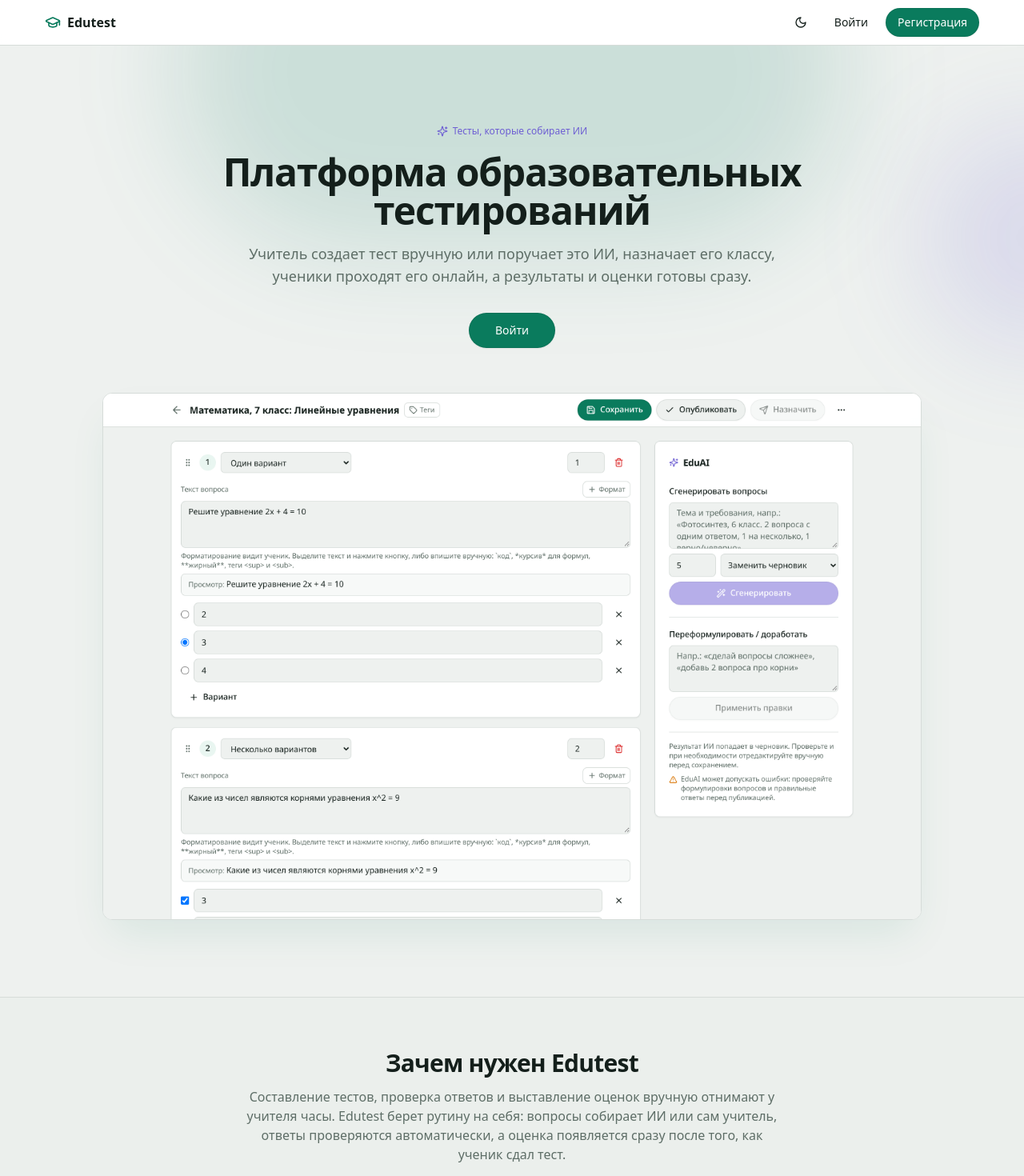
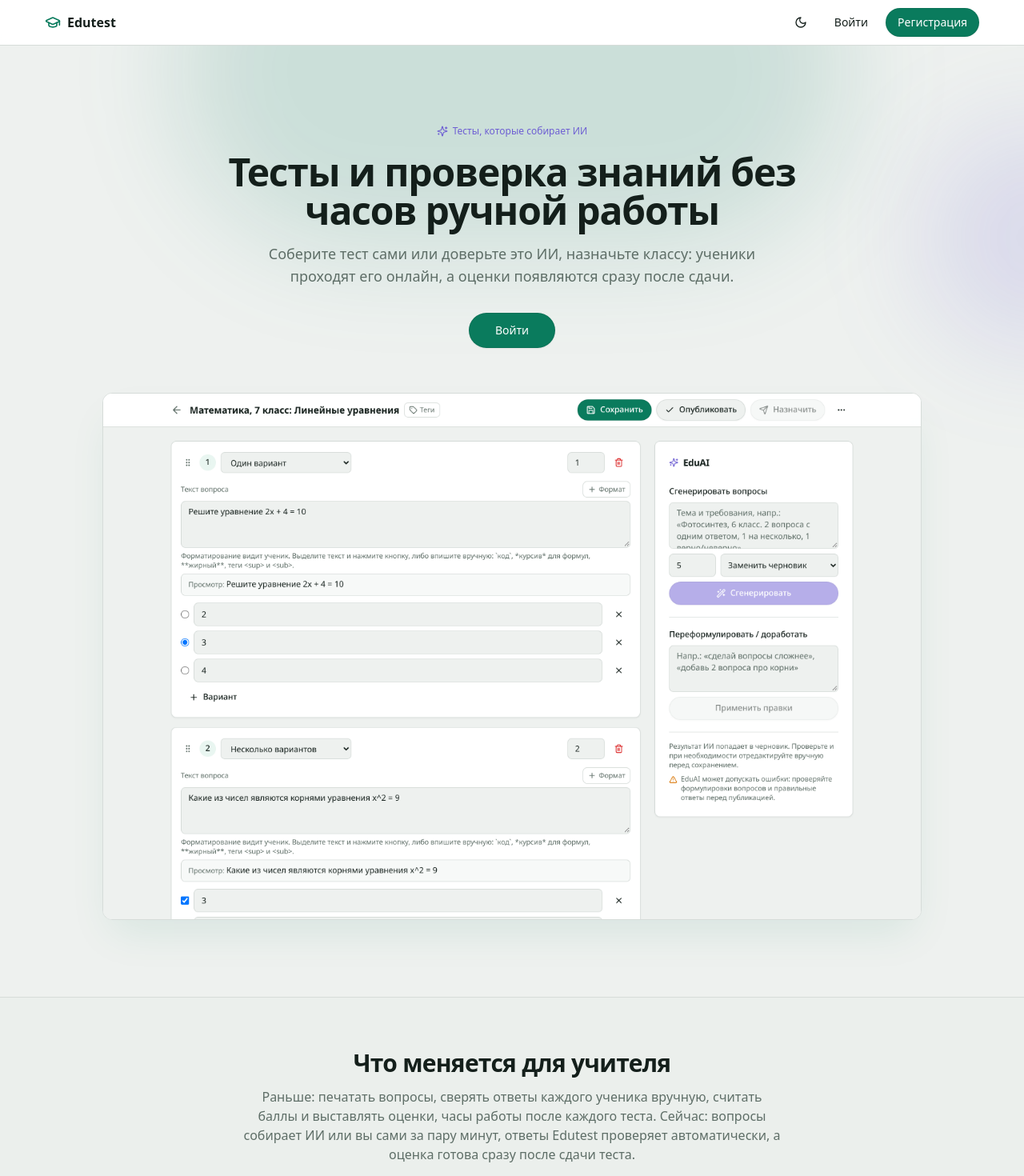
Before and after one commit to geek13-37/edutest, a React (Vite) app in the folder frontend/: page / in a window 1280 px wide. Shown: the top 1470 px of the page at 80% size. Built offline with nearby package versions, Linux system fonts and the light colour scheme.

Commit message:
landing: переписать тексты hero и блока пользы, скриншоты открываются в модалке

```diff
--- a/frontend/src/features/landing/LandingPage.tsx
+++ b/frontend/src/features/landing/LandingPage.tsx
@@ -8,7 +8,7 @@
   Users,
   Wand2,
 } from "lucide-react";
-import type { ComponentType } from "react";
+import { useState, type ComponentType } from "react";
 import { Link } from "react-router-dom";
 
 import dashboardDark from "@/assets/landing-dashboard-dark.png";
@@ -20,6 +20,7 @@
 import { Badge } from "@/components/ui/badge";
 import { Button } from "@/components/ui/button";
 import { Card, CardContent } from "@/components/ui/card";
+import { Dialog } from "@/components/ui/dialog";
 import { ThemeToggle } from "@/components/ui/theme-toggle";
 import { useTheme } from "@/lib/theme";
 import { TiltCard } from "./TiltCard";
@@ -100,8 +101,18 @@
   );
 }
 
-function Screenshot({ src, alt, aspect }: { src: string; alt: string; aspect?: string }) {
-  return (
+function Screenshot({
+  src,
+  alt,
+  aspect,
+  onClick,
+}: {
+  src: string;
+  alt: string;
+  aspect?: string;
+  onClick?: () => void;
+}) {
+  const card = (
     <TiltCard
       className={`overflow-hidden rounded-xl border bg-card shadow-2xl shadow-primary/10 ${aspect ?? ""}`}
     >
@@ -112,6 +123,19 @@
       />
     </TiltCard>
   );
+
+  if (!onClick) return card;
+
+  return (
+    <button
+      type="button"
+      onClick={onClick}
+      className="block w-full cursor-zoom-in text-left transition-opacity hover:opacity-90"
+      aria-label={`Открыть увеличенное изображение: ${alt}`}
+    >
+      {card}
+    </button>
+  );
 }
 
 export function LandingPage() {
@@ -119,6 +143,7 @@
   const hero = theme === "dark" ? heroDark : heroLight;
   const dashboard = theme === "dark" ? dashboardDark : dashboardLight;
   const results = theme === "dark" ? resultsDark : resultsLight;
+  const [lightbox, setLightbox] = useState<{ src: string; alt: string } | null>(null);
 
   return (
     <div className="min-h-screen">
@@ -141,11 +166,11 @@
                 <span>Тесты, которые собирает ИИ</span>
               </Badge>
               <h1 className="text-4xl font-bold tracking-tight sm:text-5xl">
-                Платформа образовательных тестирований
+                Тесты и проверка знаний без часов ручной работы
               </h1>
               <p className="mx-auto mt-4 max-w-2xl text-lg text-muted-foreground">
-                Учитель создает тест вручную или поручает это ИИ, назначает его классу,
-                ученики проходят его онлайн, а результаты и оценки готовы сразу.
+                Соберите тест сами или доверьте это ИИ, назначьте классу: ученики проходят
+                его онлайн, а оценки появляются сразу после сдачи.
               </p>
               <div className="mt-8 flex flex-wrap items-center justify-center gap-3">
                 <Link to="/login">
@@ -164,13 +189,13 @@
           <div className="container">
             <div className="mx-auto max-w-2xl text-center">
               <h2 className="text-2xl font-bold tracking-tight sm:text-3xl">
-                Зачем нужен Edutest
+                Что меняется для учителя
               </h2>
               <p className="mt-3 text-muted-foreground">
-                Составление тестов, проверка ответов и выставление оценок вручную
-                отнимают у учителя часы. Edutest берет рутину на себя: вопросы
-                собирает ИИ или сам учитель, ответы проверяются автоматически, а
-                оценка появляется сразу после того, как ученик сдал тест.
+                Раньше: печатать вопросы, сверять ответы каждого ученика вручную,
+                считать баллы и выставлять оценки, часы работы после каждого теста.
+                Сейчас: вопросы собирает ИИ или вы сами за пару минут, ответы Edutest
+                проверяет автоматически, а оценка готова сразу после сдачи теста.
               </p>
             </div>
 
@@ -180,6 +205,9 @@
                   src={dashboard}
                   alt="Обзор учителя: классы, тесты, последние тесты"
                   aspect="aspect-[5/2]"
+                  onClick={() =>
+                    setLightbox({ src: dashboard, alt: "Обзор учителя: классы, тесты, последние тесты" })
+                  }
                 />
                 <p className="mt-3 text-center text-sm text-muted-foreground">Обзор для учителя</p>
               </div>
@@ -188,6 +216,9 @@
                   src={results}
                   alt="Результаты теста по классу с оценками"
                   aspect="aspect-[5/2]"
+                  onClick={() =>
+                    setLightbox({ src: results, alt: "Результаты теста по классу с оценками" })
+                  }
                 />
                 <p className="mt-3 text-center text-sm text-muted-foreground">Результаты класса</p>
               </div>
@@ -226,6 +257,16 @@
           <span>© {new Date().getFullYear()} Edutest</span>
         </div>
       </footer>
+
+      <Dialog
+        open={lightbox !== null}
+        onClose={() => setLightbox(null)}
+        className="max-w-4xl p-2 sm:p-2"
+      >
+        {lightbox && (
+          <img src={lightbox.src} alt={lightbox.alt} className="w-full rounded-lg" />
+        )}
+      </Dialog>
     </div>
   );
 }
```
